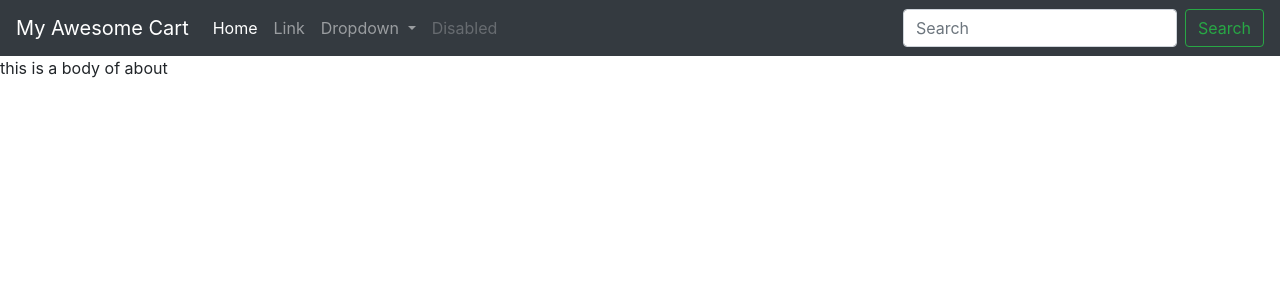
After one commit to CoRnaTeam/biravin, a Django app: template mac/shop/templates/shop/about.html in a window 1280 px wide. The commit adds this page. Shown: the top 300 px of the page. Run offline with Django 3.2, Linux system fonts and the light colour scheme; the template is opened without the code that fills it, so the values that code supplies are empty; some libraries are stand-ins or nearby versions.

Commit message:
E-commerce webapp

```diff
--- a/mac/mac/settings.py
+++ b/mac/mac/settings.py
@@ -122,3 +122,8 @@ USE_TZ = True
 # https://docs.djangoproject.com/en/2.1/howto/static-files/
 
 STATIC_URL = '/static/'
+
+
+# Managing media
+MEDIA_ROOT=os.path.join(BASE_DIR, 'media')
+MEDIA_URL='/media/'
--- a/mac/mac/urls.py
+++ b/mac/mac/urls.py
@@ -16,6 +16,8 @@ Including another URLconf
 from django.contrib import admin
 from django.urls import path,include
 from . import views
+from django.conf import settings
+from django.conf.urls.static import static
 
 urlpatterns = [
     path('admin/', admin.site.urls),
@@ -25,4 +27,4 @@ urlpatterns = [
     path('shop/',include('shop.urls')),
     path('blog/',include('blog.urls')),
 
-]
+]+ static(settings.MEDIA_URL, document_root=settings.MEDIA_ROOT)
--- /dev/null
+++ b/mac/shop/templates/shop/about.html
@@ -0,0 +1,17 @@
+<!-- <!DOCTYPE html>
+<html lang="en">
+    <head>
+        <meta charset="UTF-8">
+        <title>Title</title>
+    </head>
+    <body>
+        about page testing
+    </body>
+</html> -->
+
+
+
+
+{% extends 'shop/basic.html' %}
+{% block title %} About {% endblock %}
+{% block body %} this is a body of about {% endblock %}
--- /dev/null
+++ b/mac/shop/templates/shop/basic.html
@@ -0,0 +1,75 @@
+<!doctype html>
+<html lang="en">
+
+<head>
+    <!-- Required meta tags -->
+    <meta charset="utf-8">
+    <meta name="viewport" content="width=device-width, initial-scale=1, shrink-to-fit=no">
+
+    <!-- Bootstrap CSS -->
+    <link rel="stylesheet" href="https://stackpath.bootstrapcdn.com/bootstrap/4.5.0/css/bootstrap.min.css"
+        integrity="sha384-9aIt2nRpC12Uk9gS9baDl411NQApFmC26EwAOH8WgZl5MYYxFfc+NcPb1dKGj7Sk" crossorigin="anonymous">
+
+    <title>{% block title %} {% endblock %}</title>
+
+    <style>
+       {% block css %}{% endblock %}
+    </style>
+</head>
+
+<body>
+    <nav class="navbar navbar-expand-lg navbar-dark bg-dark">
+        <a class="navbar-brand" href="http://127.0.0.1:8000/shop/">My Awesome Cart</a>
+        <button class="navbar-toggler" type="button" data-toggle="collapse" data-target="#navbarSupportedContent"
+            aria-controls="navbarSupportedContent" aria-expanded="false" aria-label="Toggle navigation">
+            <span class="navbar-toggler-icon"></span>
+        </button>
+
+        <div class="collapse navbar-collapse" id="navbarSupportedContent">
+            <ul class="navbar-nav mr-auto">
+                <li class="nav-item active">
+                    <a class="nav-link" href="#">Home <span class="sr-only">(current)</span></a>
+                </li>
+                <li class="nav-item">
+                    <a class="nav-link" href="#">Link</a>
+                </li>
+                <li class="nav-item dropdown">
+                    <a class="nav-link dropdown-toggle" href="#" id="navbarDropdown" role="button"
+                        data-toggle="dropdown" aria-haspopup="true" aria-expanded="false">
+                        Dropdown
+                    </a>
+                    <div class="dropdown-menu" aria-labelledby="navbarDropdown">
+                        <a class="dropdown-item" href="#">Action</a>
+                        <a class="dropdown-item" href="#">Another action</a>
+                        <div class="dropdown-divider"></div>
+                        <a class="dropdown-item" href="#">Something else here</a>
+                    </div>
+                </li>
+                <li class="nav-item">
+                    <a class="nav-link disabled" href="#" tabindex="-1" aria-disabled="true">Disabled</a>
+                </li>
+            </ul>
+            <form class="form-inline my-2 my-lg-0">
+                <input class="form-control mr-sm-2" type="search" placeholder="Search" aria-label="Search">
+                <button class="btn btn-outline-success my-2 my-sm-0" type="submit">Search</button>
+            </form>
+        </div>
+    </nav>
+
+    {% block body %} {% endblock %}
+
+
+    <!-- Optional JavaScript -->
+    <!-- jQuery first, then Popper.js, then Bootstrap JS -->
+    <script src="https://code.jquery.com/jquery-3.5.1.slim.min.js"
+        integrity="sha384-DfXdz2htPH0lsSSs5nCTpuj/zy4C+OGpamoFVy38MVBnE+IbbVYUew+OrCXaRkfj"
+        crossorigin="anonymous"></script>
+    <script src="https://cdn.jsdelivr.net/npm/popper.js@1.16.0/dist/umd/popper.min.js"
+        integrity="sha384-Q6E9RHvbIyZFJoft+2mJbHaEWldlvI9IOYy5n3zV9zzTtmI3UksdQRVvoxMfooAo"
+        crossorigin="anonymous"></script>
+    <script src="https://stackpath.bootstrapcdn.com/bootstrap/4.5.0/js/bootstrap.min.js"
+        integrity="sha384-OgVRvuATP1z7JjHLkuOU7Xw704+h835Lr+6QL9UvYjZE3Ipu6Tp75j7Bh/kR0JKI"
+        crossorigin="anonymous"></script>
+</body>
+
+</html>
--- a/mac/shop/views.py
+++ b/mac/shop/views.py
@@ -1,6 +1,7 @@
 from django.shortcuts import render
 from django.http import HttpResponse
 from django.shortcuts import render
+from shop.models import Product
 
 # Create your views here.
 def index(request):
@@ -8,7 +9,7 @@ def index(request):
 
 
 def about(request):
-    return render(request,'shop/index.html')
+    return render(request,'shop/about.html')
 
 
 def contact(request):
```
Also changed, not shown: mac/shop/models.py (+8 -3 lines), mac/shop/templates/shop/index.html (+5 -2 lines), mac/db.sqlite3, mac/media/shop/images/glass.jpg (added), mac/media/shop/images/watch.jpg (added), mac/shop/images/glass.jpg (added), mac/shop/migrations/0002_auto_20200710_1615.py (added).
